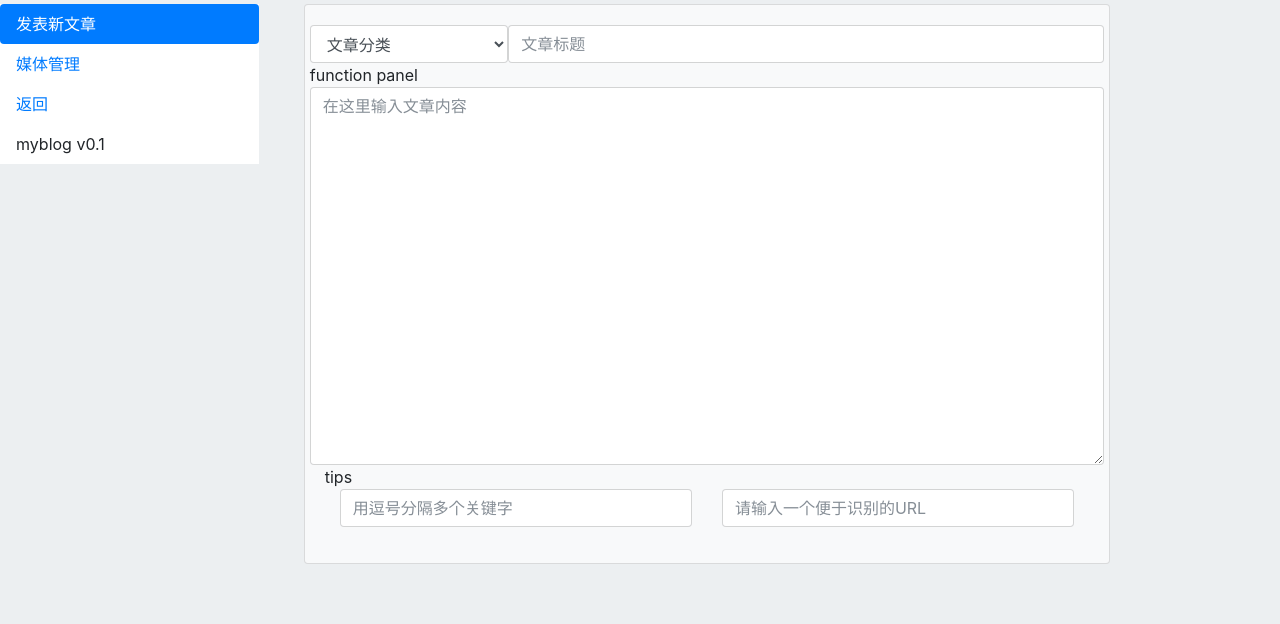
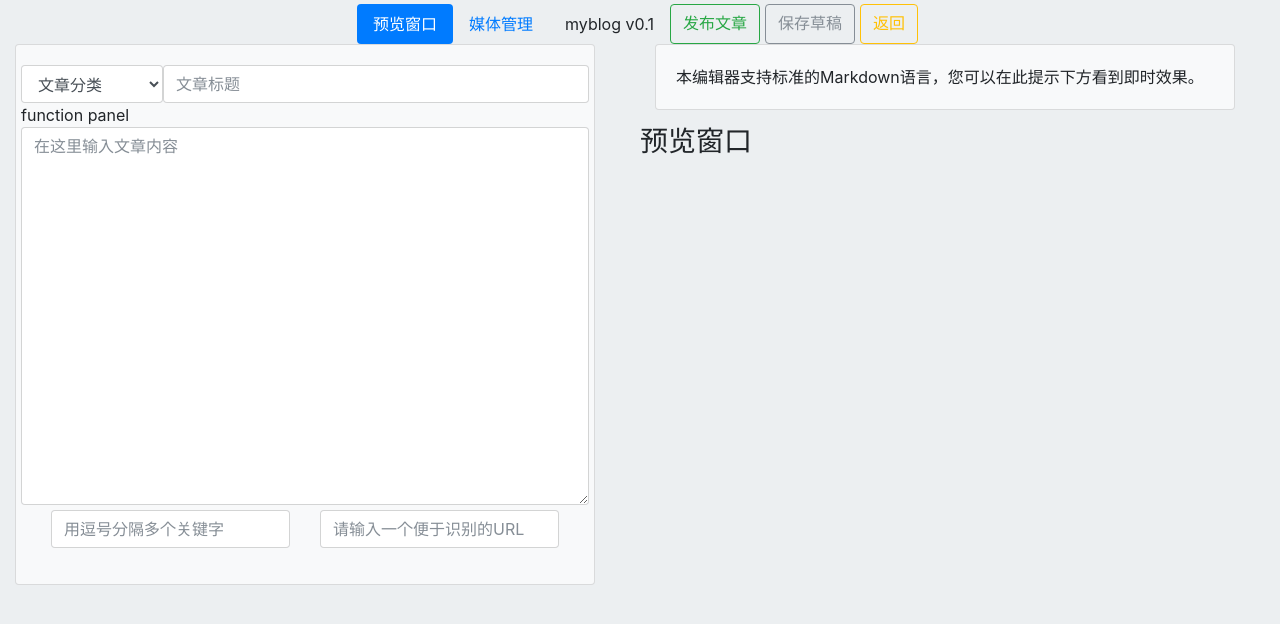
Before and after one commit to ankanch/myblog, a Flask app: template templates/admin_new_article.html in a window 1280 px wide. Shown: the part 56-680 px from the top of the page. Run offline with Flask 2, Linux system fonts and the light colour scheme; the template is opened without the code that fills it, so the values that code supplies are empty; some libraries are stand-ins or nearby versions.

Commit message:
Complete article editor

```diff
--- a/Utilities/adminManager.py
+++ b/Utilities/adminManager.py
@@ -46,7 +46,7 @@ def addSession(new_session):
     """t
     """
     parsed,raw = getAdminSessions()
-    new_session_raw_string = raw[0][0] + new_session + "@" + str(time())
+    new_session_raw_string = raw[0][0] + "," + new_session + "@" + str(time())
     sql = "UPDATE `admin` SET `SESSIONS`='%s' WHERE 1"%new_session_raw_string
     if runSQL.runUpdate(sql):
         return True
--- a/static/xstyle.css
+++ b/static/xstyle.css
@@ -10,6 +10,10 @@
 .margin-lr-0 {
     margin-left: 0px;
     margin-right: 0px;
+}
+
+.margin-top-5{
+    margin-top: 5px;
 }
 
 #index_block{
--- a/templates/admin_new_article.html
+++ b/templates/admin_new_article.html
@@ -1,21 +1,22 @@
 {% extends "admin_template.html" %} {% block title %}myblog 管理中心{% endblock %} {% block content %}
-<div class="row">
-    <div class="col-md-3">
-        <div class="nav flex-column nav-pills" id="v-pills-tab" role="tablist" style="background:white;">
-            <a class="nav-link active" id="v-pills-new-article" data-toggle="pill" href="#article_new" role="tab" aria-controls="v-pills-home"
-                aria-expanded="true">发表新文章</a>
-            <a class="nav-link" id="v-pills-image-manager" data-toggle="pill" href="#article_image_manager" role="tab" aria-controls="v-pills-profile"
+<div class="row" style="width:100;">
+    <nav class="nav nav-pills nav-fill" style="margin:0 auto;">
+        <a class="nav-item nav-link active" id="v-pills-new-article" data-toggle="pill" href="#article_new" role="tab" aria-controls="v-pills-home"
+            aria-expanded="true">预览窗口</a>
+        <a class="nav-item nav-link" id="v-pills-image-manager" data-toggle="pill" href="#article_image_manager" role="tab" aria-controls="v-pills-profile"
             aria-expanded="true">媒体管理</a>
-            <a class="nav-link" id="v-pills-settings-tab" href="#cat_admin">返回</a>
-            <a class="nav-link disabled">myblog v0.1</a>
-        </div>
+        <a class="nav-item nav-link disabled">myblog v0.1</a>
+        <a class="btn btn-outline-success" style="margin-right:5px;" id="v-pills-settings-tab" href="javascript:returnControlCenter()">发布文章</a>
+        <a class="btn btn btn-outline-secondary" style="margin-right:5px;" id="v-pills-settings-tab" href="javascript:returnControlCenter()">保存草稿</a>
+        <a class="btn btn-outline-warning" style="margin-right:5px;" id="v-pills-settings-tab" href="javascript:returnControlCenter()">返回</a>
         <div class="row" style="display:none">
             {% import 'macros_build_index.html' as index %}
         </div>
+    </nav>
 </div>
-    <div class="col-md-9">
-        <div class="tab-content" id="v-pills-tabContent">
-            <div class="tab-pane fade show active" id="article_new" role="tabpanel" aria-labelledby="v-pills-home-tab">
+<div class="row" style="width:100%;position:absolute;left:0px;">
+    <div class="col-md-6">
+
         <div class="container">
             <div class="card bg-light mb-3" style="max-width: 100%;">
                 <div class="card-body">
@@ -34,10 +35,7 @@
                             <textarea class="form-control" id="article_content" rows="18" placeholder="在这里输入文章内容"></textarea>
                         </div>
                     </div>
-                            <div class="row  margin-lr-0">
-                                tips
-                            </div>
-                            <div class="row  margin-lr-0">
+                    <div class="row  margin-lr-0 margin-top-5">
                         <div class="form-group  col-sm-6">
                             <label for="article_keywords" class="sr-only">文章关键字</label>
                             <input type="text" class="form-control" id="article_keywords" placeholder="用逗号分隔多个关键字">
@@ -50,13 +48,39 @@
                 </div>
             </div>
         </div>
+
+
+    </div>
+    <div class="col-md-6">
+        <div class="tab-content" id="v-pills-tabContent">
+            <div class="tab-pane fade show active" id="article_new" role="tabpanel" aria-labelledby="v-pills-home-tab">
+                <div class="container">
+                    <div class="card bg-light mb-3" style="max-width: 100%;">
+                        <div class="card-body">
+                            <div class="row  margin-lr-0">
+                                本编辑器支持标准的Markdown语言，您可以在此提示下方看到即时效果。
+                            </div>
+                        </div>
+                    </div>
+                </div>
+                <div class="margin-lr-0" id="article_content_preview">
+                    <h3>预览窗口</h3>
+                </div>
+                <script src="../static/showdown-1.7.2/showdown.min.js"></script>
+                <script>
+                    var preview_div = document.getElementById("article_content_preview");
+                    var article_content = document.getElementById("article_content");
+                    var converter = new showdown.Converter();
+                    $("#article_content").on('change keyup paste', function () {
+                        preview_div.innerHTML = converter.makeHtml(article_content.value);
+                    });
+                </script>
             </div>
             <div class="tab-pane fade" id="article_image_manager" role="tabpanel" aria-labelledby="v-pills-home-tab">
                 <div class="container">
                     <div class="card bg-light mb-3" style="max-width: 100%;">
                         <div class="card-header">媒体管理器</div>
                         <div class="card-body">
-                            <div class="row">
                         </div>
                     </div>
                 </div>
@@ -64,14 +88,14 @@
         </div>
     </div>
 </div>
-</div>
-<script src="../static/showdown-1.7.2/showdown.min.js"></script>
 <script>
     $(document).ready(function () {
         document.body.style.backgroundColor = "#eceff1";
-        document.getElementById("superdiv").style.marginLeft = "0px";
-        document.getElementById("superdiv").style.paddingLeft = "0px";
 
     });
+
+    function returnControlCenter(){
+        window.location.href = "/myblog/admin";
+    }
 </script>
 {% endblock %}
```
Lines whose indentation alone changed are shown as unchanged.
